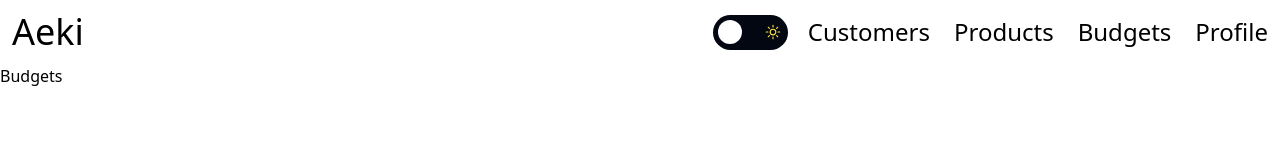
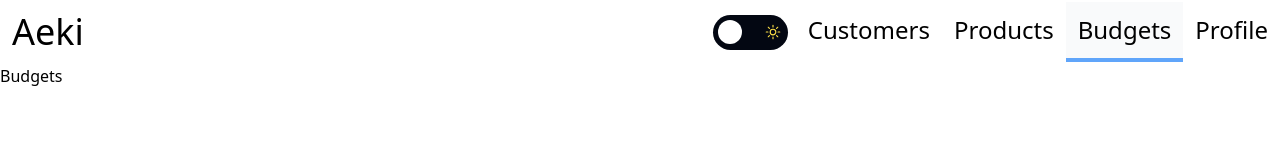
Before and after one commit to FranciscoJavierMartin/aeki, a Next.js app: page /budgets in a window 1280 px wide. Shown: the top 160 px of the page. Built offline with nearby package versions, Linux system fonts and the light colour scheme.

Commit message:
Dark and light

```diff
--- a/src/components/Header.tsx
+++ b/src/components/Header.tsx
@@ -1,6 +1,7 @@
 import Link from 'next/link';
 import { SheetTrigger } from '@/components/ui/sheet';
 import ThemeSwitch from '@/components/theme-switch';
+import NavLink from './drawer-menu/nav-link';
 
 const navLinks = [
   {
@@ -51,13 +52,14 @@ export default function Header() {
         <ThemeSwitch />
         <nav className='hidden justify-end text-right text-2xl transition-all duration-300 ease-in md:flex'>
           {navLinks.map((navLink) => (
-            <Link
+            <NavLink
               href={navLink.href}
               key={navLink.href}
-              className='p-3 hover:bg-slate-200 hover:bg-opacity-30 dark:hover:bg-black'
+              className='p-3 hover:bg-slate-200 hover:bg-opacity-30 dark:hover:bg-slate-700'
+              activeClass='dark:bg-slate-800 bg-gray-50 border-b-4 border-blue-400'
             >
               {navLink.text}
-            </Link>
+            </NavLink>
           ))}
         </nav>
       </div>
--- a/src/components/drawer-menu/nav-link.tsx
+++ b/src/components/drawer-menu/nav-link.tsx
@@ -1,3 +1,4 @@
+'use client';
 import { PropsWithChildren } from 'react';
 import Link, { LinkProps } from 'next/link';
 import { cn } from '@/lib/utils';
```
